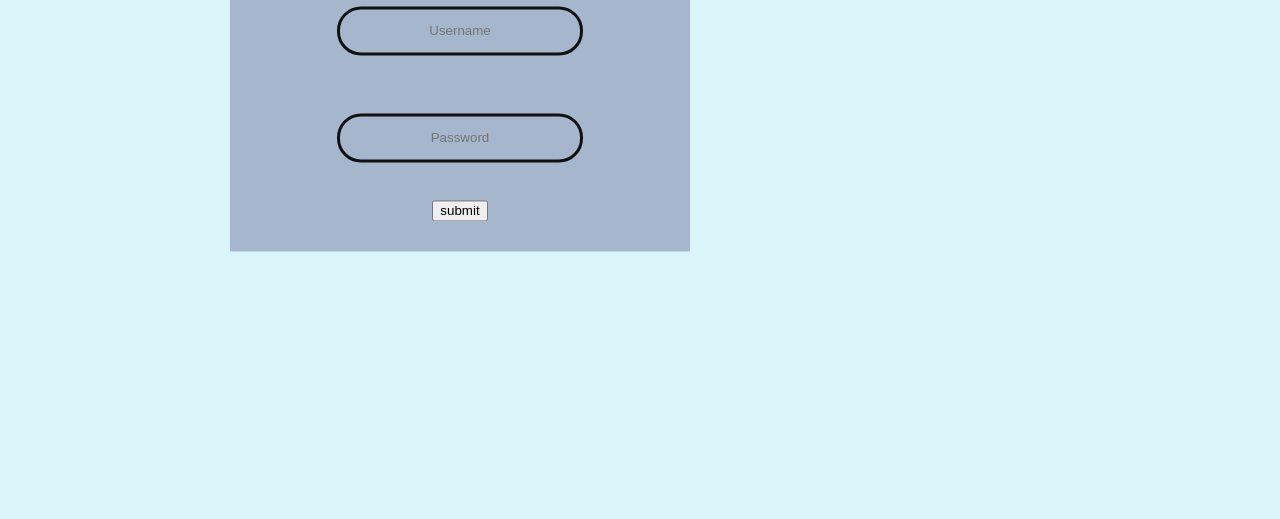
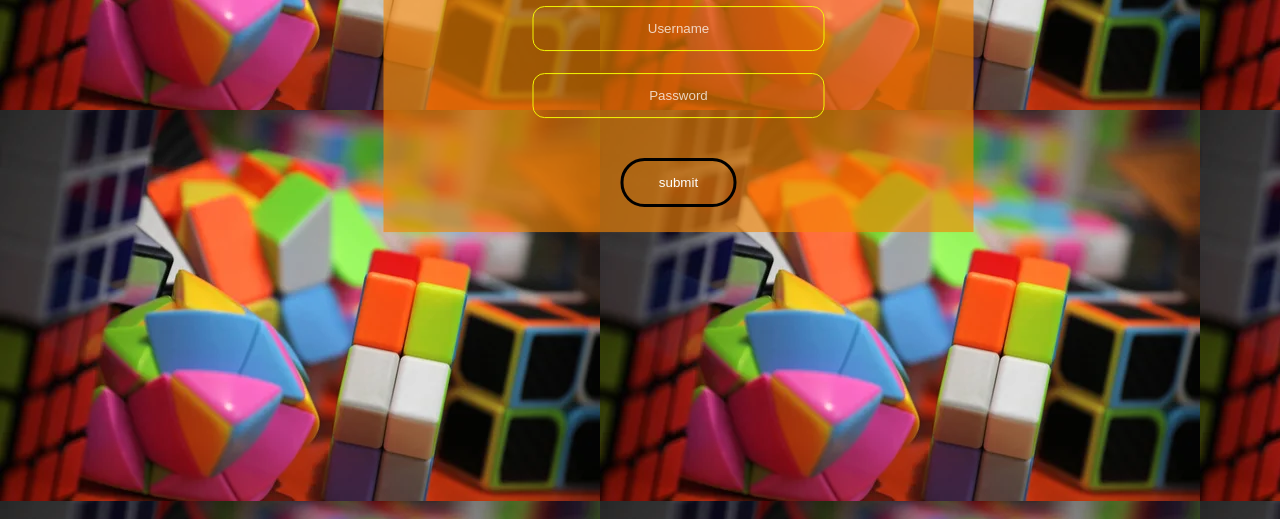
Before and after one commit to melanie3161/Repo1, a plain HTML site: page userlogin.html in a window 1280 px wide. Shown: the part 281-800 px from the top of the page. Drawn offline with Linux system fonts and the light colour scheme.

Commit message:
css aded

```diff
--- a/css/style.css
+++ b/css/style.css
@@ -3,17 +3,24 @@ body {
     margin: 0;
     padding: 0;
     font-family: sans-serif;
-    background-color: rgba(160, 232, 241, 0.4);
+    /* background-color: rgba(160, 232, 241, 0.4); */
+    background-image: url("/images/rubiks.jpg");
+
+}
+
+h1 {
+    color: blue;
 }
 
 .box {
-    width: 400px;
-    padding: 30px;
-    top: 50%;
+    width: 580px;
+    padding: 5px;
+    top: 50px;
     left: 50%;
-    transform: translate(50%,50%);
-    background: rgba(24, 10, 85, 0.267);
+    transform: translate(65%,65%);
+    background: rgba(245, 133, 4, 0.637);
     text-align: center;
+
 }
 .box {
     color: white;
@@ -25,17 +32,45 @@ body {
     border: 0;
     background: none;
     display: block;
+    margin: 2px auto;
+    text-align: center;
+    border: 1px solid rgb(17, 17, 17);
+    padding: 14px 10px;
+    width: 150px;
+    outline: none;
+    color: rgb(249, 250, 250);
+    border-radius: 12px;
+    transition: 0.25px;
+    cursor: pointer;
+
+}
+.box input[type="text"],
+.box input[type="password"]{
+
+    width: 270px;
+    border-color: rgb(243, 247, 4);
+    color: rgb(253, 249, 249);
+
+}
+
+.box input[type="submit"]:hover{
+    background: rgb(7, 243, 46);
+}
+.box input[type="submit"]{
+    border: 0;
+    background: none;
+    display: block;
     margin: 20px auto;
     text-align: center;
-    border: 3px solid rgb(17, 17, 17);
-    padding: 14px 10px;
-    width: 220px;
+    border: 3px solid black;
+    padding: 14px 35px;
     outline: none;
     color: white;
     border-radius: 24px;
     transition: 0.25px;
-
+    cursor: pointer;
 }
-.box input[type="text"]:focus,.box input[type="password"]:focus{
-
-}
+::placeholder { /* Chrome, Firefox, Opera, Safari 10.1+ */
+    color: white;
+    opacity: 0.75; /* Firefox */
+  }
```
Also changed, not shown: userlogin.html (+0 -11 lines), images/rubiks.jpg (added).
